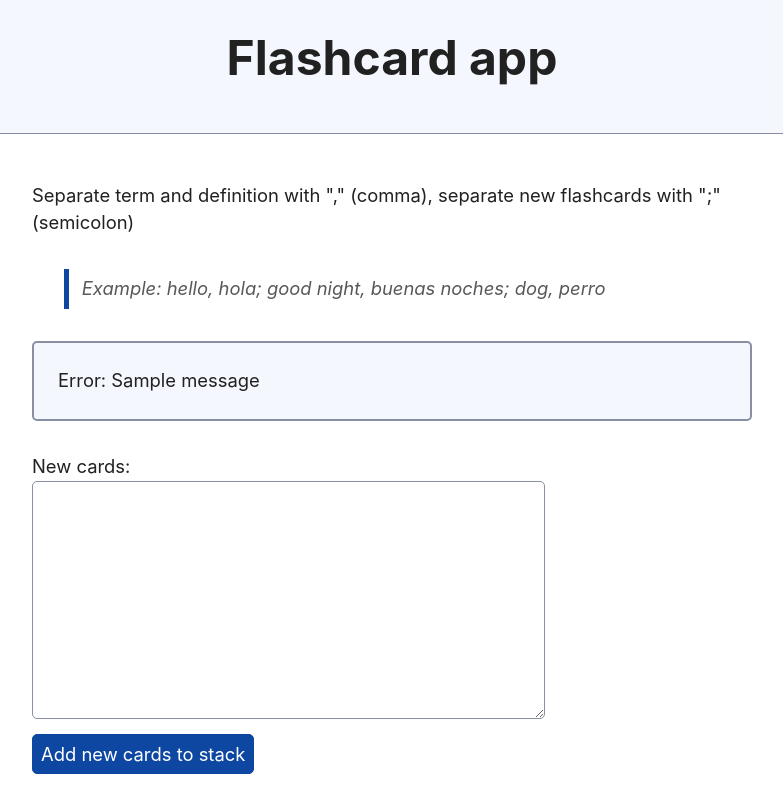
After one commit to Vincsenzo/Flashcard_app, a Django app: page /add-new-cards/1/ in a window 1280 px wide. The commit adds this page. Shown: the whole page, without its empty margins (248-1031 px from the left). Run offline with Django 5.2, Linux system fonts and the light colour scheme; tables that the repository leaves empty hold one stand-in row (values such as "Sample post"); one stand-in notice (Sample message) is shown.

Commit message:
serializers put in a separate py file, and add new cards implemented

```diff
--- a/flashcard/forms.py
+++ b/flashcard/forms.py
@@ -1,4 +1,5 @@
-from django.forms import ModelForm
+from django.forms import ModelForm, Form
+from django import forms
 
 from .models import Stack
 
@@ -8,3 +9,10 @@ class StackForm(ModelForm):
     class Meta:
         model = Stack
         fields = ['stack_name']
+
+
+class NewCardsForm(Form):
+    new_cards = forms.CharField(widget=forms.Textarea())
+
+    class Meta:
+        fields = ['new_cards']
--- /dev/null
+++ b/flashcard/templates/flashcard/add_new_cards.html
@@ -0,0 +1,20 @@
+{% extends "flashcard/base.html" %}
+{% block content %}
+{% include "flashcard/only_header.html" %}
+
+<main>
+    <p>Separate term and definition with "," (comma), separate new flashcards with ";" (semicolon)</p>
+    <blockquote>Example: hello, hola; good night, buenas noches; dog, perro</blockquote>
+
+    {% for message in messages %}
+        <p class="notice">Error: {{message}}</p>
+    {% endfor %}
+
+    <form method="post">
+        {% csrf_token %}
+        {{form}}
+        <button type="submit">Add new cards to stack</button>
+    </form>
+</main>
+
+{% endblock content %}
--- a/flashcard/templates/flashcard/edit_flashcards.html
+++ b/flashcard/templates/flashcard/edit_flashcards.html
@@ -6,6 +6,7 @@
     <a href="{% url "flashcard:flashcards" pk=pk %}"><button>Review Flashcards</button></a>
     <article><input id="termInput" type="text" placeholder="term"><hr><input id="definitionInput" type="text" placeholder="definition"></article>
     <button id="addNewCardButton" onclick="addNewCard()">Add new card</button>
+    <a href="{% url "flashcard:add_new_cards" stack_id=pk%}"><button>Add multiple cards</button></a>
 
     <p id="unknownCardsP" style="color: red;">Unknown cards (0):</p>
     <div id="unknownCardsDiv"></div>
--- a/flashcard/urls.py
+++ b/flashcard/urls.py
@@ -10,5 +10,6 @@ urlpatterns = [
     path('create-new-stack', views.create_new_stack, name='create_new_stack'),
     path('flashcards/<int:pk>/', views.flashcards, name='flashcards'),
     path('edit-flashcards/<int:pk>/', views.edit_flashcards, name='edit_flashcards'),
-    path('json_request_view', csrf_exempt(views.json_new_card), name='json_new_card'),
+    path('add-new-cards/<int:stack_id>/', views.add_new_cards, name="add_new_cards"),
+    path('json-request-view', csrf_exempt(views.json_new_card), name='json_new_card'),
 ]
--- a/flashcard/views.py
+++ b/flashcard/views.py
@@ -2,36 +2,16 @@ import json
 from django.shortcuts import render, redirect
 from django.http import JsonResponse
 from django.contrib.auth.decorators import login_required
+from django.contrib import messages
 
-from .models import Flashcard, Stack, UserFlaschcardRelationship
-from .forms import StackForm
-
-
-def falshcard_serializer(stack_id, request):
-    user = request.user.id
-    queryset = Flashcard.objects.filter(stack=stack_id).order_by('id')
-    queryset2 = UserFlaschcardRelationship.objects.filter(flashcard_id__stack=stack_id, user_id=user).order_by('flashcard_id__id')
-    flashcards = list(queryset.values('term', 'definition', 'id'))
-    flashcard_ids = list(queryset2.values('is_known', 'flashcard_id__id'))
-    known_flashcard_ids = {card['flashcard_id__id'] for card in flashcard_ids if card['is_known']}
-
-    transformed_flashcards = []
-    for card in flashcards:
-        known = card['id'] in known_flashcard_ids
-        transformed_flashcards.append({
-            'term': card['term'],
-            'definition': card['definition'],
-            'known': known
-        })
-
-    json_data = json.dumps(transformed_flashcards)
-    return json_data
+from .models import Flashcard, Stack
+from .forms import StackForm, NewCardsForm
+from .serializers import falshcard_serializer
 
 
 def flashcards(request, pk):
-    user = request.user
     json_data = falshcard_serializer(pk, request)
-    context = {'json_data': json_data, 'pk': pk, 'user': user}
+    context = {'json_data': json_data, 'pk': pk}
     return render(request, 'flashcard/flashcards.html', context)
 
 
@@ -47,7 +27,7 @@ def stack_list_view(request):
     return render(request, 'flashcard/stack_list.html', context)
 
 
-@login_required(login_url='flashcard:stack_list_view')
+@login_required(login_url='users:login')
 def create_new_stack(request):
     if request.method == 'POST':
         form = StackForm(request.POST)
@@ -62,6 +42,29 @@ def create_new_stack(request):
     return render(request, 'flashcard/create_new_stack.html', context)
 
 
+def add_new_cards(request, stack_id):
+    if request.method == 'POST':
+        form = NewCardsForm(request.POST)
+        if form.is_valid:
+            data = form.data['new_cards']
+            stack_instance = Stack.objects.get(pk=stack_id)
+
+            for d in data.split(";"):
+                try:
+                    term, definition = map(str.strip, d.split(","))
+                    Flashcard.objects.create(term=term, definition=definition, stack=stack_instance)
+                except ValueError as e:
+                    messages.error(request, e)
+                    return redirect('flashcard:add_new_cards', stack_id=stack_id)
+
+            return redirect('flashcard:edit_flashcards', pk=stack_id)
+    else:
+        form = NewCardsForm()
+
+    context = {'form': form}
+    return render(request, 'flashcard/add_new_cards.html', context)
+
+
 def json_new_card(request):
     if request.method == 'POST':
         data = json.loads(request.body)
--- a/static/javascript/edit_flashcards.js
+++ b/static/javascript/edit_flashcards.js
@@ -49,9 +49,9 @@ function renderCards() {
 let termInput;
 let definitionInput;
 
-function sendNewCardData(jsonData) {
+function sendCardData(jsonData, apiURL) {
     var xhr = new XMLHttpRequest();
-    xhr.open('POST', apiUrl, true);
+    xhr.open('POST', apiURL, true);
     xhr.setRequestHeader('Content-Type', 'application/json');
     xhr.onreadystatechange = function(){
         if (xhr.readyState === 4 && xhr.status === 200) {
@@ -74,7 +74,7 @@ function addNewCard() {
         };
         termInput.value = "";
         definitionInput.value = "";
-        sendNewCardData(newCardJsonData);
+        sendCardData(newCardJsonData, apiUrl);
         flashcards.unshift(newCardJsonData);
         renderCards();
         countCards();
--- a/static/javascript/flashcards.js
+++ b/static/javascript/flashcards.js
@@ -1,4 +1,4 @@
-// import sendNewCardData from "edit_flashcards";
+// import sendCardData from "edit_flashcards";
 
 let flashcardsString = document.currentScript.getAttribute('data-cards');
 let apiUrl = document.currentScript.getAttribute('data-url');
```
Also changed, not shown: flashcard/serializers.py (added, +27 -0 lines), flashcard/templates/flashcard/header_nav.html (line endings or trailing spaces).
